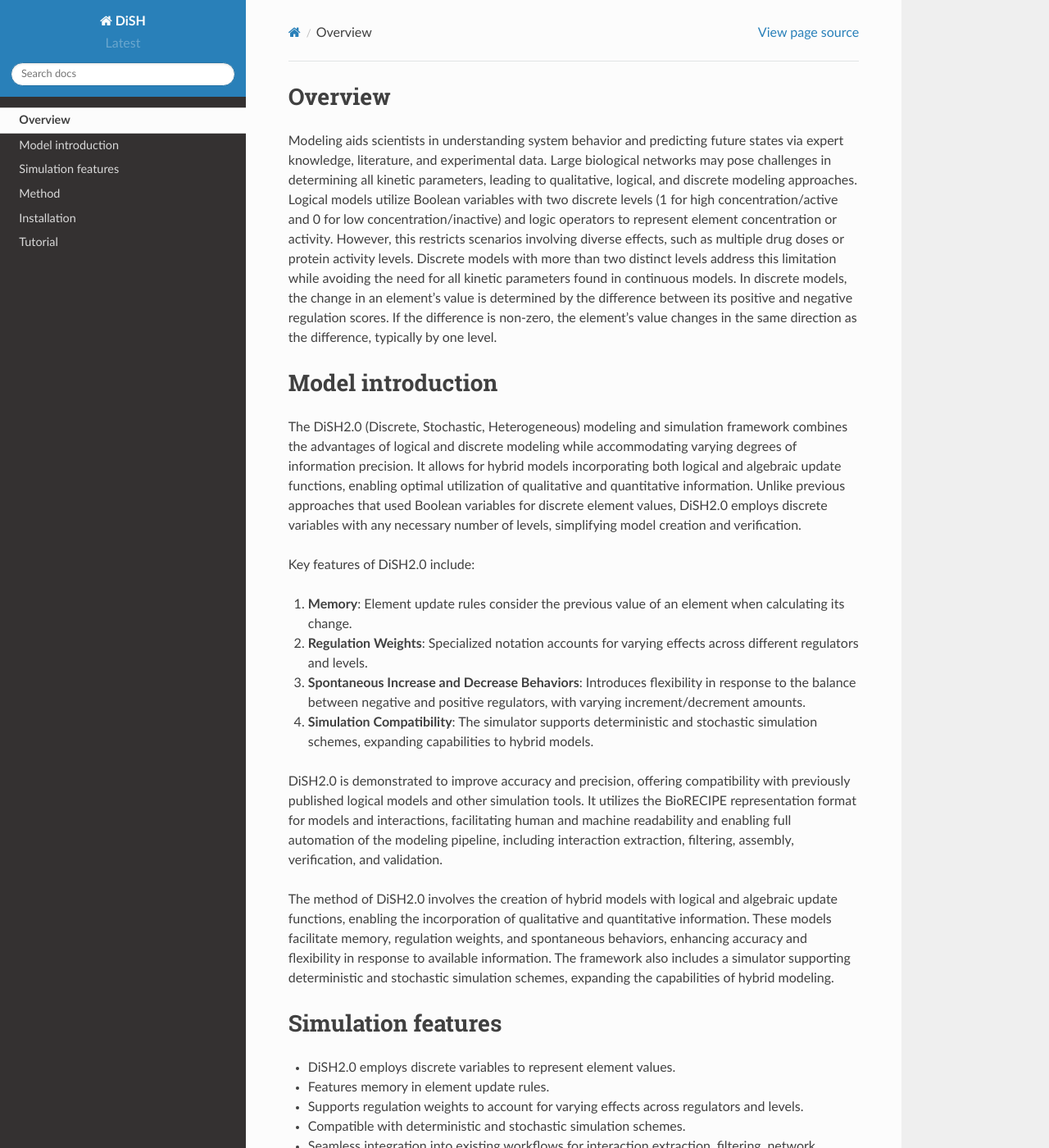
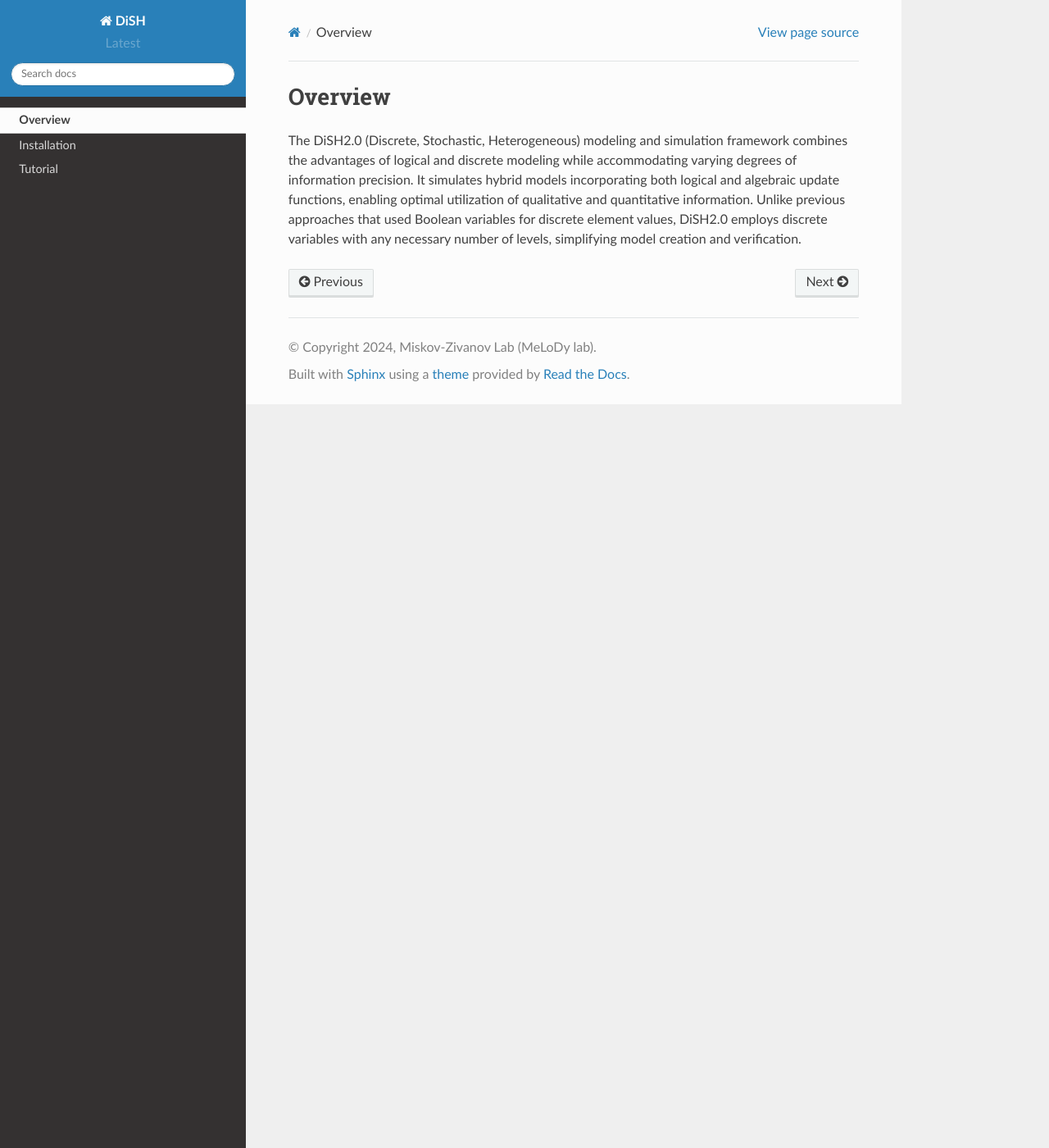
Before and after one commit to pitt-miskov-zivanov-lab/DiSH, a Sphinx documentation site: the page built from docs/Overview.rst, in a window 1280 px wide and 1400 px high. Shown: the whole window at 82% size. Built offline with Sphinx 7.4.7 and the Read the Docs theme 2.0.0, drawn with Linux system fonts in a browser that asks for light colours; pages that are not in the unit, such as notebooks, are missing from menus; some of the changed text lies outside the part shown.

Commit message:
Update Overview.rst

```diff
--- a/docs/Overview.rst
+++ b/docs/Overview.rst
@@ -3,45 +3,4 @@
 Overview
 ========
 
-Modeling aids scientists in understanding system behavior and predicting future states via expert knowledge, literature, and experimental data. Large biological networks may pose challenges in determining all kinetic parameters, leading to qualitative, logical, and discrete modeling approaches. Logical models utilize Boolean variables with two discrete levels (1 for high concentration/active and 0 for low concentration/inactive) and logic operators to represent element concentration or activity. However, this restricts scenarios involving diverse effects, such as multiple drug doses or protein activity levels. Discrete models with more than two distinct levels address this limitation while avoiding the need for all kinetic parameters found in continuous models. In discrete models, the change in an element's value is determined by the difference between its positive and negative regulation scores. If the difference is non-zero, the element's value changes in the same direction as the difference, typically by one level.
-
-Model introduction
-===================
-
-The DiSH2.0 (Discrete, Stochastic, Heterogeneous) modeling and simulation framework combines the advantages of logical and discrete modeling while accommodating varying degrees of information precision. It allows for hybrid models incorporating both logical and algebraic update functions, enabling optimal utilization of qualitative and quantitative information. Unlike previous approaches that used Boolean variables for discrete element values, DiSH2.0 employs discrete variables with any necessary number of levels, simplifying model creation and verification.
-
-Key features of DiSH2.0 include:
-
-1. **Memory**: Element update rules consider the previous value of an element when calculating its change.
-
-2. **Regulation Weights**: Specialized notation accounts for varying effects across different regulators and levels.
-
-3. **Spontaneous Increase and Decrease Behaviors**: Introduces flexibility in response to the balance between negative and positive regulators, with varying increment/decrement amounts.
-
-4. **Simulation Compatibility**: The simulator supports deterministic and stochastic simulation schemes, expanding capabilities to hybrid models.
-
-DiSH2.0 is demonstrated to improve accuracy and precision, offering compatibility with previously published logical models and other simulation tools. It utilizes the BioRECIPE representation format for models and interactions, facilitating human and machine readability and enabling full automation of the modeling pipeline, including interaction extraction, filtering, assembly, verification, and validation.
-
-The method of DiSH2.0 involves the creation of hybrid models with logical and algebraic update functions, enabling the incorporation of qualitative and quantitative information. These models facilitate memory, regulation weights, and spontaneous behaviors, enhancing accuracy and flexibility in response to available information. The framework also includes a simulator supporting deterministic and stochastic simulation schemes, expanding the capabilities of hybrid modeling.
-
-
-Simulation features
-====================
-
-- DiSH2.0 employs discrete variables to represent element values.
-- Features memory in element update rules.
-- Supports regulation weights to account for varying effects across regulators and levels.
-- Compatible with deterministic and stochastic simulation schemes.
-- Seamless integration into existing workflows for interaction extraction, filtering, network assembly, model verification, and validation.
-
-Method
-====================
-
-The modeling approach for element behaviors in simulations, is departing from the conventional method of resetting values during updates. Instead, it introduces memory into the model, where an element's next state value is determined by its current state and the differential regulation score.
-Different timing behaviors and responses to regulation, including default, delayed, unbalancing, and spontaneous responses, are allowed.
-
-The default behavior involves adjusting an element's state value based on the regulation score.
-The delayed behavior is when an element x is selected for updating for the next t, its values is assigned to it in the time t+d which d is the delay.
-The balanced behavior is when an element has both positive and negative regulators.
-Any element in the model that possesses both positive and negative regulators can be assigned either positive unbalancing behavior or negative unbalancing behavior. These behaviors modify the default behavior by either incrementing or decrementing the element's value.
-The framework also considers other behaviors like unbalancing and spontaneous responses, accommodating scenarios where elements may change despite regulation balance or absence.
+The DiSH2.0 (Discrete, Stochastic, Heterogeneous) modeling and simulation framework combines the advantages of logical and discrete modeling while accommodating varying degrees of information precision. It simulates hybrid models incorporating both logical and algebraic update functions, enabling optimal utilization of qualitative and quantitative information. Unlike previous approaches that used Boolean variables for discrete element values, DiSH2.0 employs discrete variables with any necessary number of levels, simplifying model creation and verification.
```
